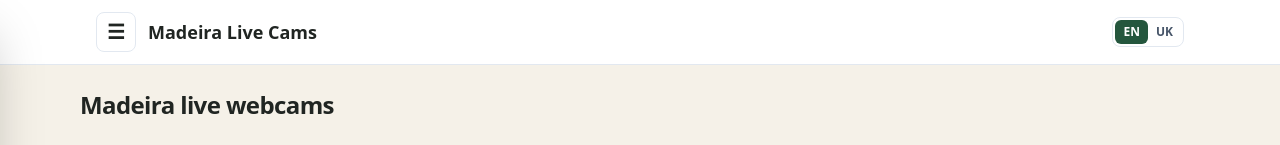
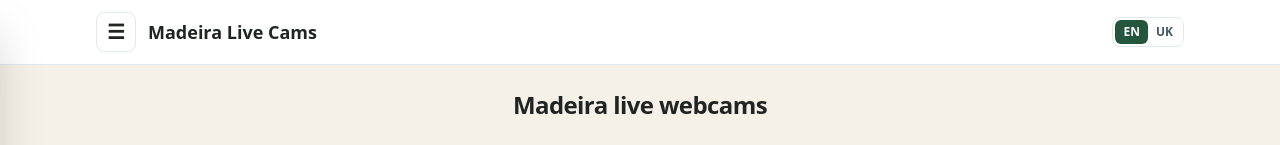
Before and after one commit to pampito89/madeira-live-cams, a Next.js app: page / in a window 1280 px wide. Shown: the top 145 px of the page. Built offline with nearby package versions, Linux system fonts and the light colour scheme.

Commit message:
style: center homepage heading

```diff
--- a/pages/index.tsx
+++ b/pages/index.tsx
@@ -89,7 +89,7 @@ export default function HomePage() {
         <meta name="twitter:card" content="summary" />
       </Head>
       <div className="mx-auto flex max-w-6xl flex-col gap-6 px-4 py-6">
-        <h1 className="text-xl font-semibold tracking-tight text-navy sm:text-2xl">
+        <h1 className="text-center text-xl font-semibold tracking-tight text-navy sm:text-2xl">
           {uk ? 'Вебкамери Мадейри наживо' : 'Madeira live webcams'}
         </h1>
 
```
